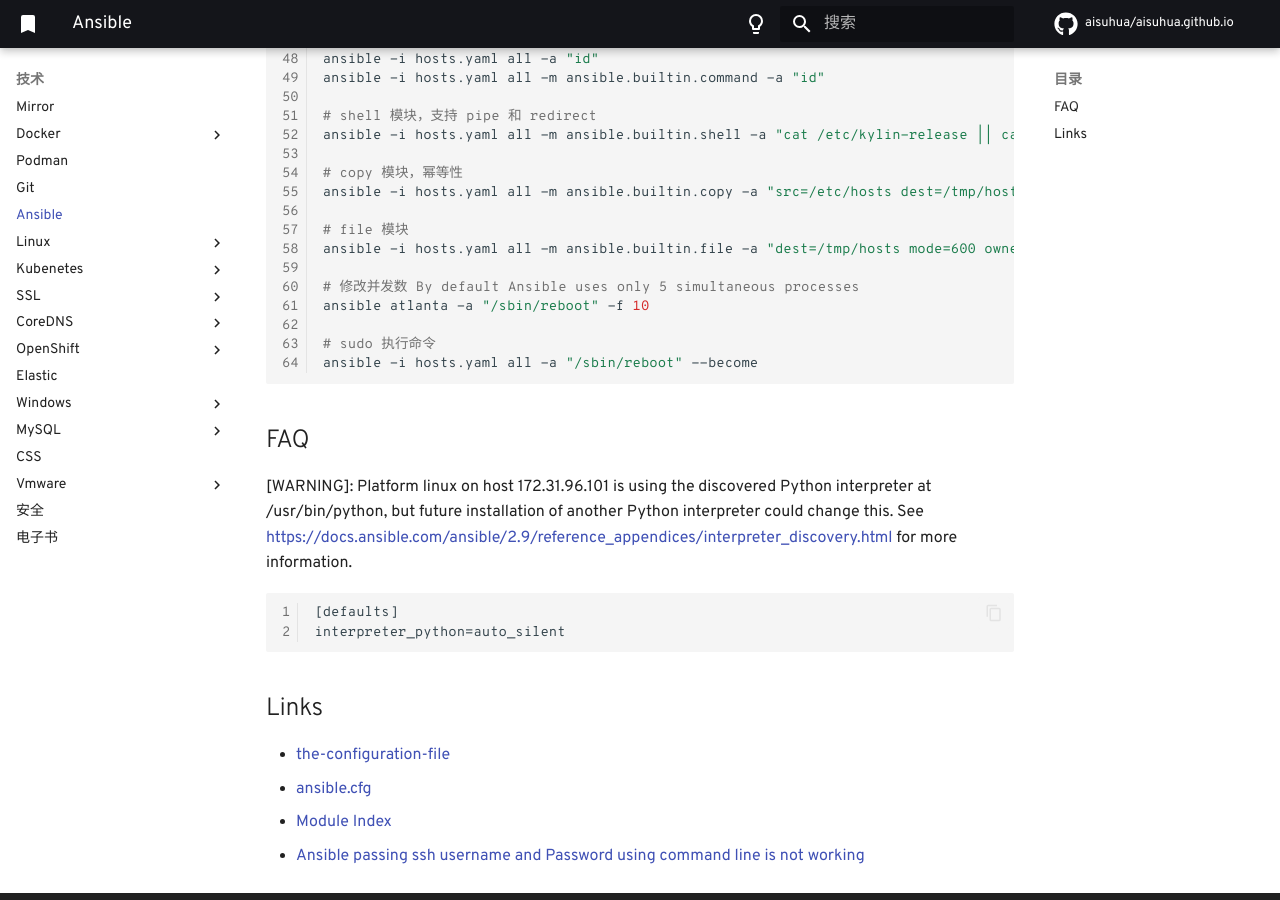
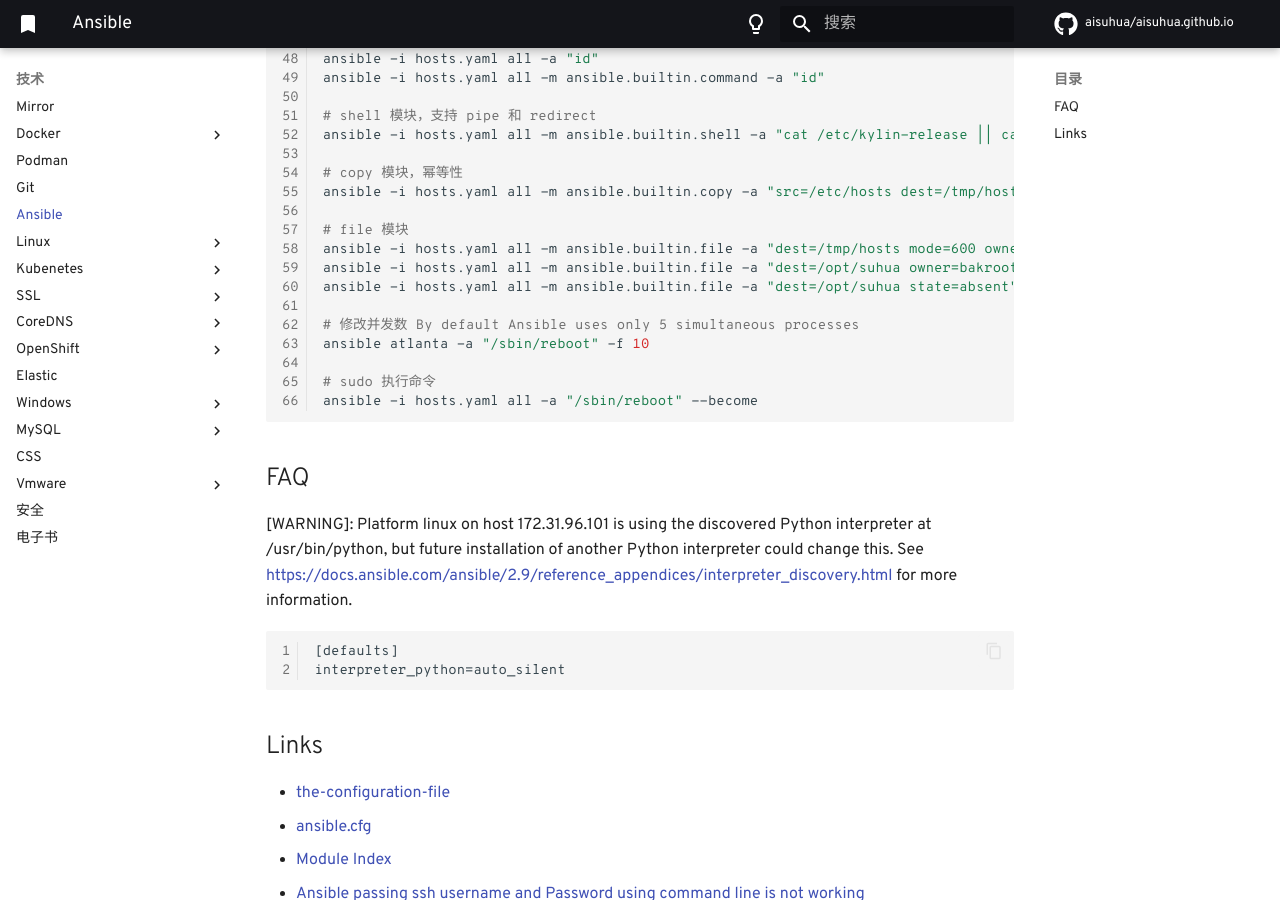
Before and after one commit to aisuhua/aisuhua.github.io, an MkDocs documentation site: the page built from docs/ansible/index.md, in a window 1280 px wide and 900 px high, scrolled down 1083 px. Built offline with MkDocs 1.6.1 and Material for MkDocs 9.7.7, drawn with Linux system fonts in a browser that asks for light colours; comment, search, counter and statistics services are not loaded.

Commit message:
index.md

```diff
--- a/docs/ansible/index.md
+++ b/docs/ansible/index.md
@@ -59,6 +59,8 @@ ansible -i hosts.yaml all -m ansible.builtin.copy -a "src=/etc/hosts dest=/tmp/h
 
 # file 模块
 ansible -i hosts.yaml all -m ansible.builtin.file -a "dest=/tmp/hosts mode=600 owner=1001 group=1001" --become
+ansible -i hosts.yaml all -m ansible.builtin.file -a "dest=/opt/suhua owner=bakroot02 group=bakroot02 state=directory" --become
+ansible -i hosts.yaml all -m ansible.builtin.file -a "dest=/opt/suhua state=absent" --become
 
 # 修改并发数 By default Ansible uses only 5 simultaneous processes
 ansible atlanta -a "/sbin/reboot" -f 10
```
